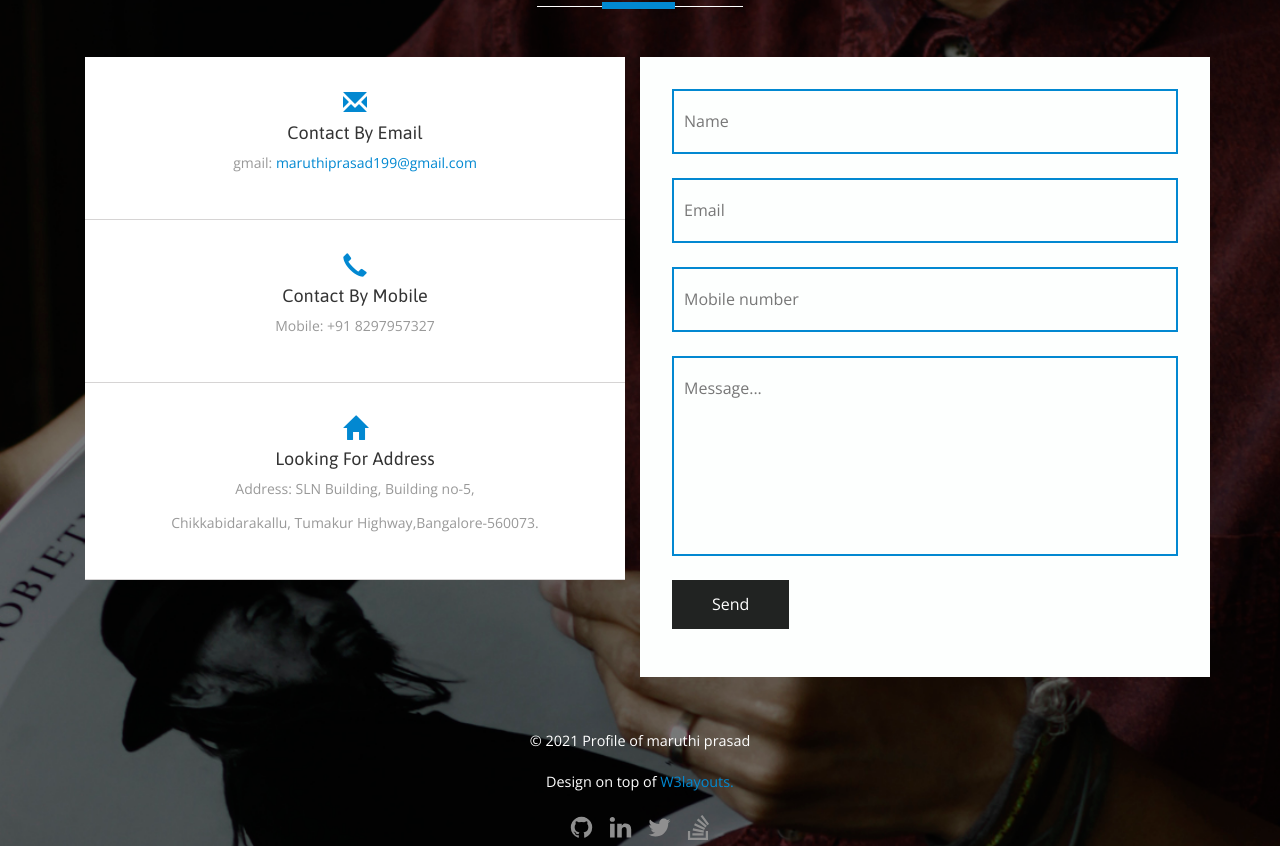
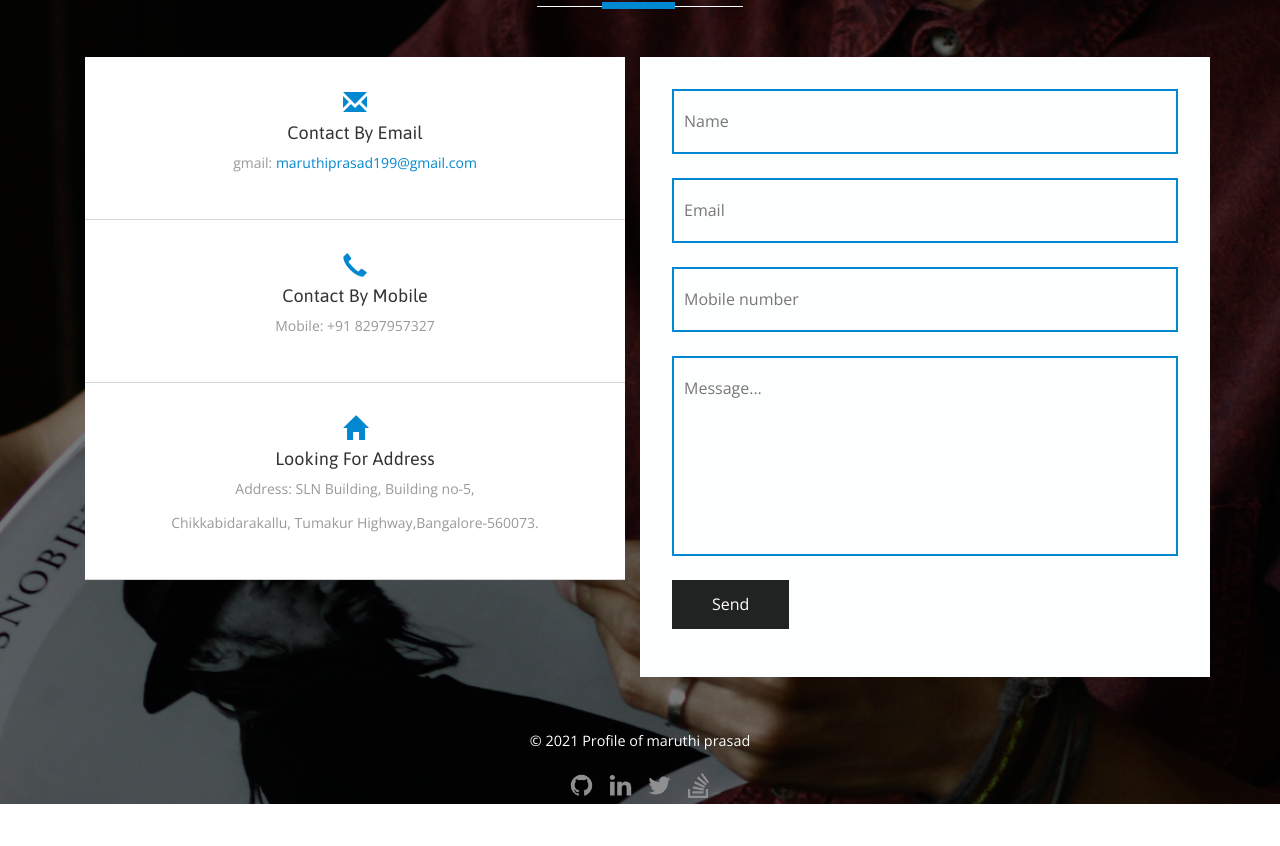
Before and after one commit to maruthiprasad19/maruthiprasad.github.io, a plain HTML site: page index.html in a window 1280 px wide. Shown: the part 4214-5060 px from the top of the page. After the commit the page ends 5018 px from the top, so only its background shows below. Drawn offline with nearby package versions, Linux system fonts and the light colour scheme; files whose address does not match are found by name.

Commit message:
Update index.html

```diff
--- a/index.html
+++ b/index.html
@@ -699,7 +699,7 @@ Smartphone Compatible web template" />
       </div>
       <div class="copy_right text-center">
         <p class="float-left">&copy; 2021 Profile of maruthi prasad</p>
-        <p class="float-right">Design on top of <a href="http://w3layouts.com/" target="_blank">W3layouts.</a></p>
+
         <ul class="hero__social">
           <li>
             <a href="https://github.com/maruthiprasad1" rel="noopener" target="_blank" title="GitHub">
```
